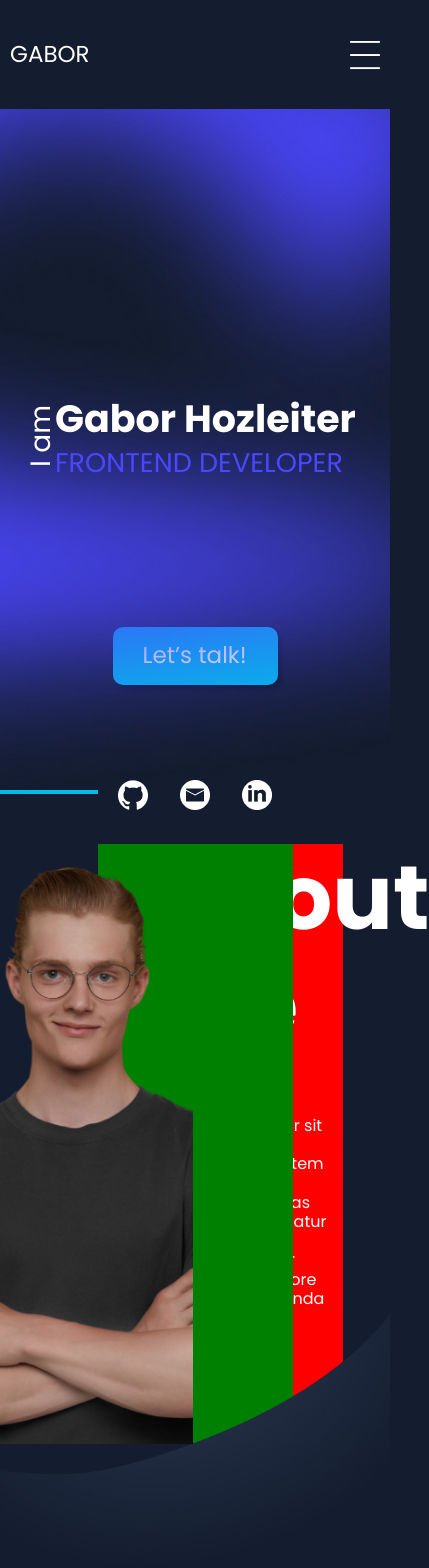
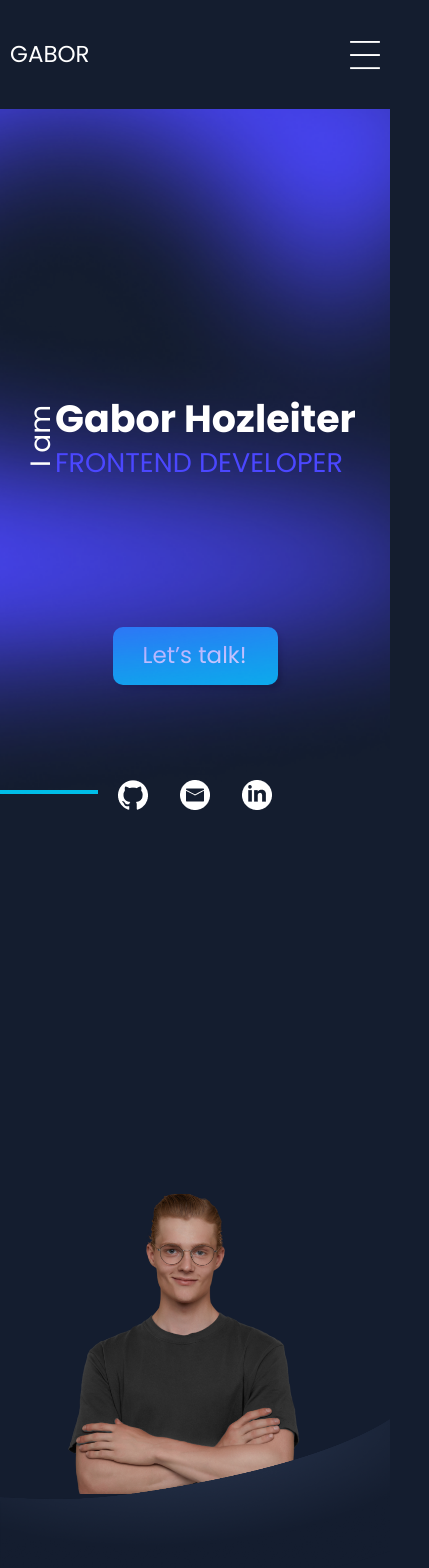
Before and after one commit to GaborHozleiter/my-portfolio, an Angular app: page / in a window 390 px wide. Shown: the top 1568 px of the page, 429 px wide, since content can reach past the window. Built offline with nearby package versions, Linux system fonts and the light colour scheme.

Commit message:
addded responsiv design

```diff
--- a/src/app/main-content/about-me/about-me.component.scss
+++ b/src/app/main-content/about-me/about-me.component.scss
@@ -12,7 +12,6 @@
 .about-me-text-description {
     width: 50%;
     height: 100%;
-    background-color: red;
     gap:40px;
     display: flex;
     align-items: flex-start;
@@ -28,6 +27,10 @@ h1 {
     line-height: 108px;
     color: white;
     margin: 0;
+    cursor: default;
+    &:hover {
+        color: #00B2D9;
+    }
 }
 
 .about-me-text-cont {
@@ -37,6 +40,7 @@ h1 {
     display: flex;
     justify-content: space-between;
     align-items: center;
+    z-index: 11;
 }
 
 .debut {
@@ -59,7 +63,6 @@ h1 {
 .img-cont {
     width: 50%;
     height: 100%;
-    background-color: green;
     display: flex;
     justify-content: center;
     img {
@@ -108,12 +111,149 @@ h1 {
         justify-content: flex-start;
         align-items: center;
         flex-direction: column-reverse;
+        height: 1300px;
     }
 
     .img-cont {
         position: absolute;
+        width: 100%;
+        margin-top: 80px;
+        position: relative;
         img {
-            z-index: 11;
+            margin-left: 0;
+            position: absolute;
+            left: calc(50% - 296px);
+        }
+    }
+
+    .backgr-img {
+        height: 400px;
+        bottom: -800px;
+        margin-right: 300px;
+    }
+
+    .about-me-text-description {
+        width: 100%;
+        height: 40%;
+        margin-left: 0px;
+        margin-bottom: 800px;
+        position: absolute;
+        align-items: center;
+        bottom: -600px;
+        z-index: 11;
+        position: relative;
+    }
+
+    .about-me-text-cont {
+        height: 336px;
+        width: 50%;
+        gap: 30px;
+        display: flex;
+        justify-content: space-between;
+        align-items: center;
+    }
+}
+
+@media(max-width: 800px){
+    .about-me-text-description {
+        margin-bottom: 720px;
+    }
+
+    h1 {
+        font-size: 80px;
+    }
+
+    .backgr-img {
+        height: 300px;
+        bottom: -800px;
+        margin-right: 300px;
+        margin-bottom: 25px;
+        width: 100vw;
+    }
+
+    .about-me-cont {
+        justify-content: flex-start;
+        align-items: center;
+        flex-direction: column-reverse;
+        height: 1300px;
+    }
+
+    .img-cont {
+        img {
+            margin-left: 0;
+            position: absolute;
+            left: calc(50% - 296px);
+        }
+    }
+
+    .about-me-text-cont {
+        width: 70%;
+    }
+}
+
+@media(max-width: 650px){
+    .about-me-text-description {
+        margin-bottom: 740px;
+    }
+
+    .about-me-text-cont {
+        width: 80%;
+    }
+
+    .backgr-img {
+        height: 200px;
+        bottom: -800px;
+        margin-right: -50px;
+    }
+
+    .about-me-cont {
+        height: 1400px;
+    }
+
+    .img-cont {
+        img {
+            width: 400px;
+            height: 400px;
+            margin-top: 170px;
+            left: calc(50% - 200px);
+        }
+    }
+
+    h1 {
+        font-size: 70px;
+    }
+}
+
+@media(max-width: 500px){
+    h1 {
+        font-size: 55px;
+    }
+
+    .about-me-cont {
+        height: 1400px;
+        margin-bottom: 100px;
+    }
+}
+
+@media(max-width: 450px){
+    .img-cont {
+        img {
+            width: 300px;
+            height: 300px;
+            margin-top: 270px;
+            left: calc(50% - 150px);
         }
     }
 }
+
+@media(max-width: 400px){
+    .about-me-cont {
+        height: 1400px;
+        margin-bottom: 200px;
+    }
+}
+@media(max-width: 355px){
+    .about-me-cont {
+        margin-bottom: 250px;
+    }
+}
```
